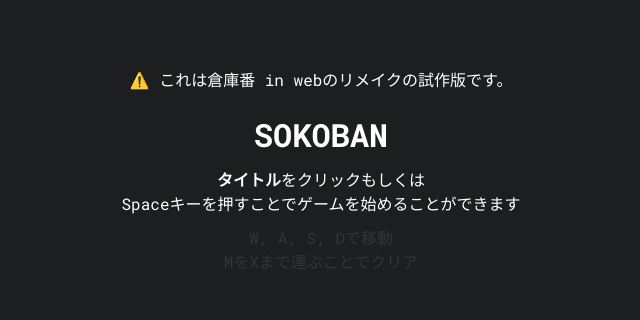
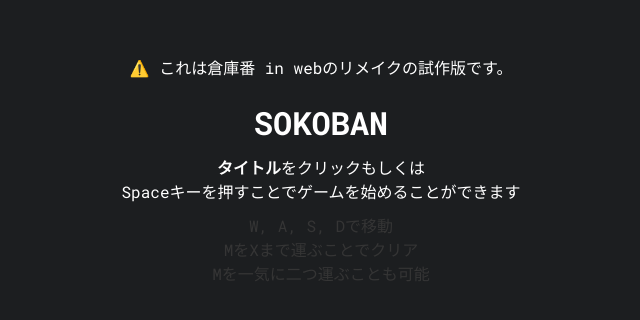
Before and after one commit to lovespaces/sokoban_in_web, a plain HTML site: page index.html in a window 1280 px wide. Shown: the part 230-550 px from the top of the page, without its empty margins (319-959 px from the left). Drawn offline with nearby package versions, Linux system fonts and the light colour scheme.

Commit message:
不足してた説明を追加

```diff
--- a/index.html
+++ b/index.html
@@ -33,6 +33,8 @@
         W, A, S, Dで移動
         <br>
         MをXまで運ぶことでクリア
+        <br>
+        Mを一気に二つ運ぶことも可能
     </p>
     <script src="https://code.jquery.com/jquery-3.7.1.min.js"></script>
     <script src="script.js"></script>
```
Also changed, not shown: 1 other file.
